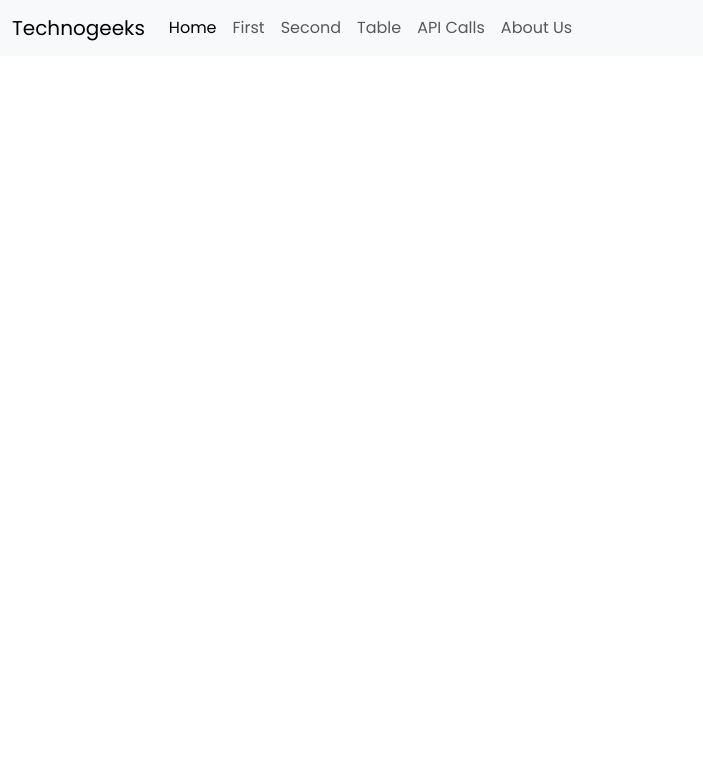
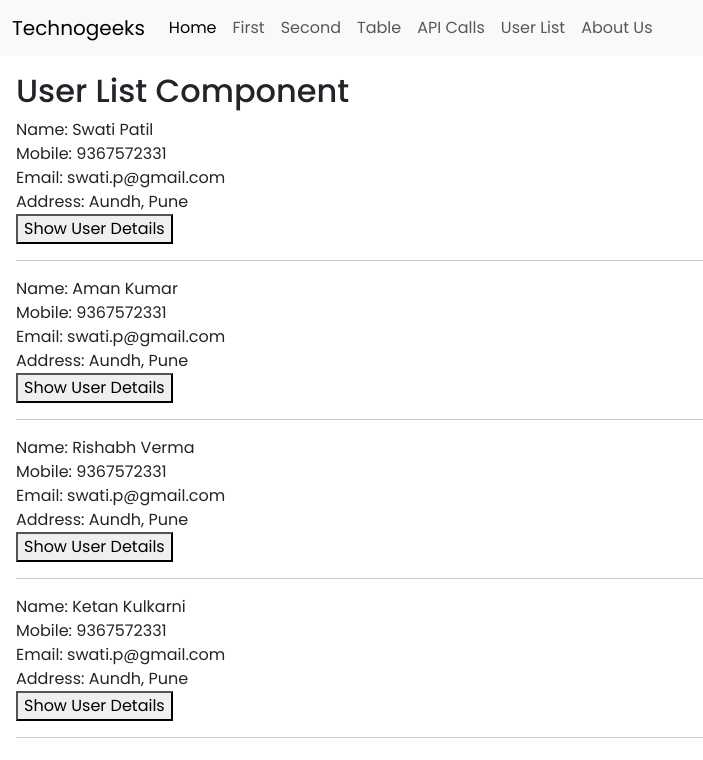
Before and after one commit to traintechno1/React-Weekend-25, a React (Vite) app in the folder react-learning/: page /user-list in a window 1280 px wide. Shown: the top 760 px of the page, without its empty margins (0-703 px from the left). Built offline with nearby package versions, Linux system fonts and the light colour scheme.

Commit message:
Parameterised routing using  react-router-dom

```diff
--- a/react-learning/src/App.jsx
+++ b/react-learning/src/App.jsx
@@ -9,6 +9,9 @@ import Header from './components/Header';
 import Second from './components/Second';
 import ValueChange from './components/ValueChange';
 import APICalls from './components/APICalls';
+import ParemeterisedRoute from './components/ParameterisedRoute';
+import UserList from './components/UserList';
+import userDetails from './components/UserDetails';
 
 function App() {
 
@@ -22,6 +25,8 @@ function App() {
           <Route path='/second' Component={Second} />
           <Route path='/table' Component={GrowTable} />
           <Route path='/api' Component={APICalls} />
+          <Route path='/user-list' Component={UserList} />
+          <Route path='/user-details/:id/:name' Component={userDetails} />
           <Route path='about' Component={About}>
             <Route path='company' Component={AboutCompany} />
             <Route path='customer' Component={AboutCustomers} />
--- a/react-learning/src/components/Header.jsx
+++ b/react-learning/src/components/Header.jsx
@@ -32,6 +32,10 @@ const Header = () =>{
                         </li>
 
                         <li className="nav-item">
+                            <Link className="nav-link" to={'user-list'}>User List</Link>
+                        </li>
+
+                        <li className="nav-item">
                             <Link className="nav-link" to={'about/company'}>About Us</Link>
                         </li>
                     </ul>
--- /dev/null
+++ b/react-learning/src/components/ParameterisedRoute.jsx
@@ -0,0 +1,10 @@
+
+const ParemeterisedRoute = () =>{
+    return(
+        <>
+            <h2>Parameterised route example</h2>
+        </>
+    )
+}
+
+export default ParemeterisedRoute;
--- /dev/null
+++ b/react-learning/src/components/UserDetails.jsx
@@ -0,0 +1,20 @@
+import { useEffect } from "react";
+import { useParams } from "react-router-dom";
+
+const userDetails = () =>{
+    const { id , name } = useParams();
+    useEffect(()=>{
+        console.log(id, name);
+        // here I will call an API with {id} to get user details
+
+        // use the details form to show the user data
+    }, [])
+    return(
+        <>
+            <h2>User Details Component</h2>
+            <i>id</i> : <u>{id}</u> , <i>name</i>: <u>{name}</u>
+        </>
+    )
+}
+
+export default userDetails;
--- /dev/null
+++ b/react-learning/src/components/UserList.jsx
@@ -0,0 +1,65 @@
+import { useState } from "react";
+import { useNavigate } from "react-router-dom";
+
+const UserList = () =>{
+    const navigate = useNavigate();
+    const [users, setUser]= useState([
+        {
+            id: 1,
+            first_name: 'Swati',
+            last_name: 'Patil',
+            mobile: 9367572331,
+            email: 'swati.p@gmail.com',
+            address: 'Aundh, Pune'
+        },
+        {
+            id: 2,
+            first_name: 'Aman',
+            last_name: 'Kumar',
+            mobile: 9367572331,
+            email: 'swati.p@gmail.com',
+            address: 'Aundh, Pune'
+        },
+        {
+            id: 3,
+            first_name: 'Rishabh',
+            last_name: 'Verma',
+            mobile: 9367572331,
+            email: 'swati.p@gmail.com',
+            address: 'Aundh, Pune'
+        },
+        {
+            id: 4,
+            first_name: 'Ketan',
+            last_name: 'Kulkarni',
+            mobile: 9367572331,
+            email: 'swati.p@gmail.com',
+            address: 'Aundh, Pune'
+        }
+    ])
+
+    const showUserDetails = (id, user)=>{
+        navigate(`/user-details/${id}/${user.first_name} ${user.last_name}`);
+    }
+    return(
+        <>
+            <h2>User List Component</h2>
+            {
+                users.map(user=>{
+                    return(
+                        <div key={user.id}>
+                            <label>Name: </label> <span>{user.first_name} {user.last_name}</span> <br/>
+                            <label>Mobile: </label> <span>{user.mobile}</span><br/>
+                            <label>Email: </label> <span>{user.email}</span><br/>
+                            <label>Address: </label> <span>{user.address}</span><br/>
+                            <button onClick={()=>showUserDetails(user.id, user)}>Show User Details</button>
+                            <hr/>
+                        </div>
+                    )
+                })
+            }
+        </>
+    )
+}
+
+export default UserList;
```
